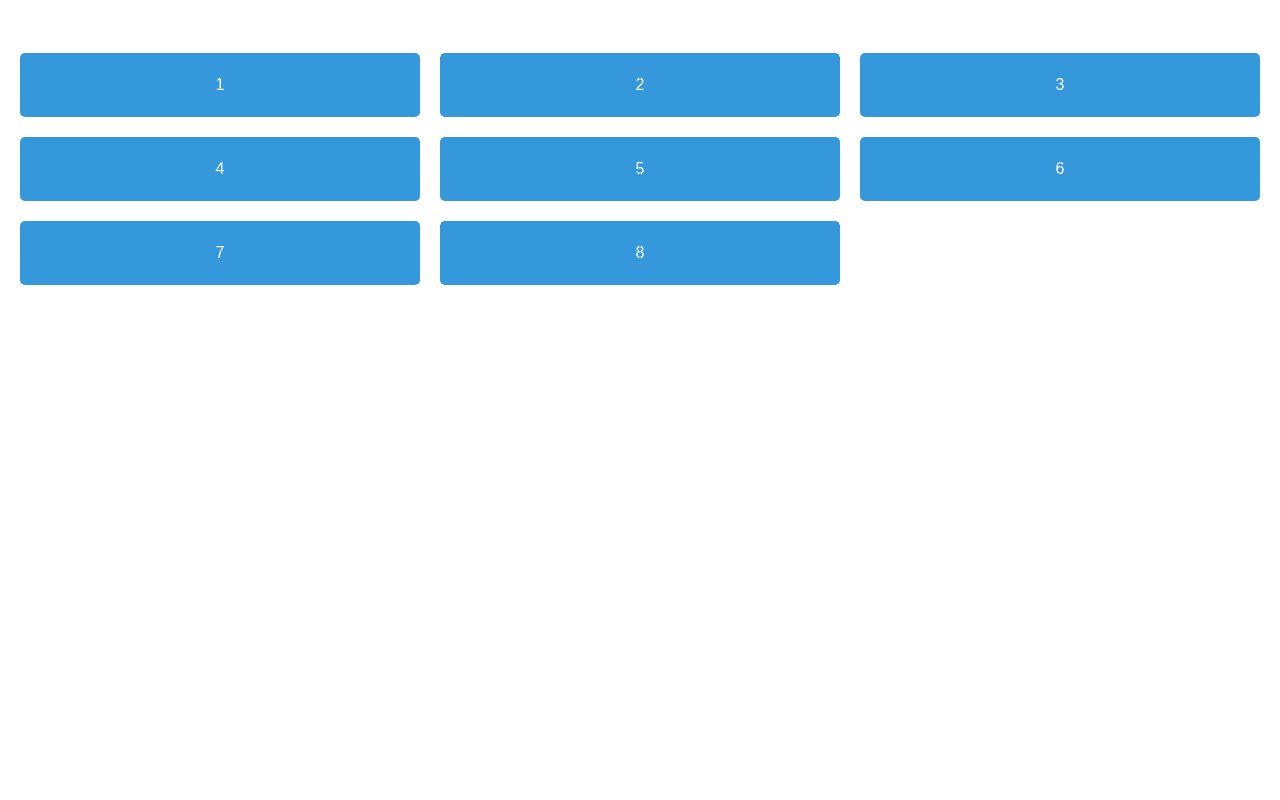
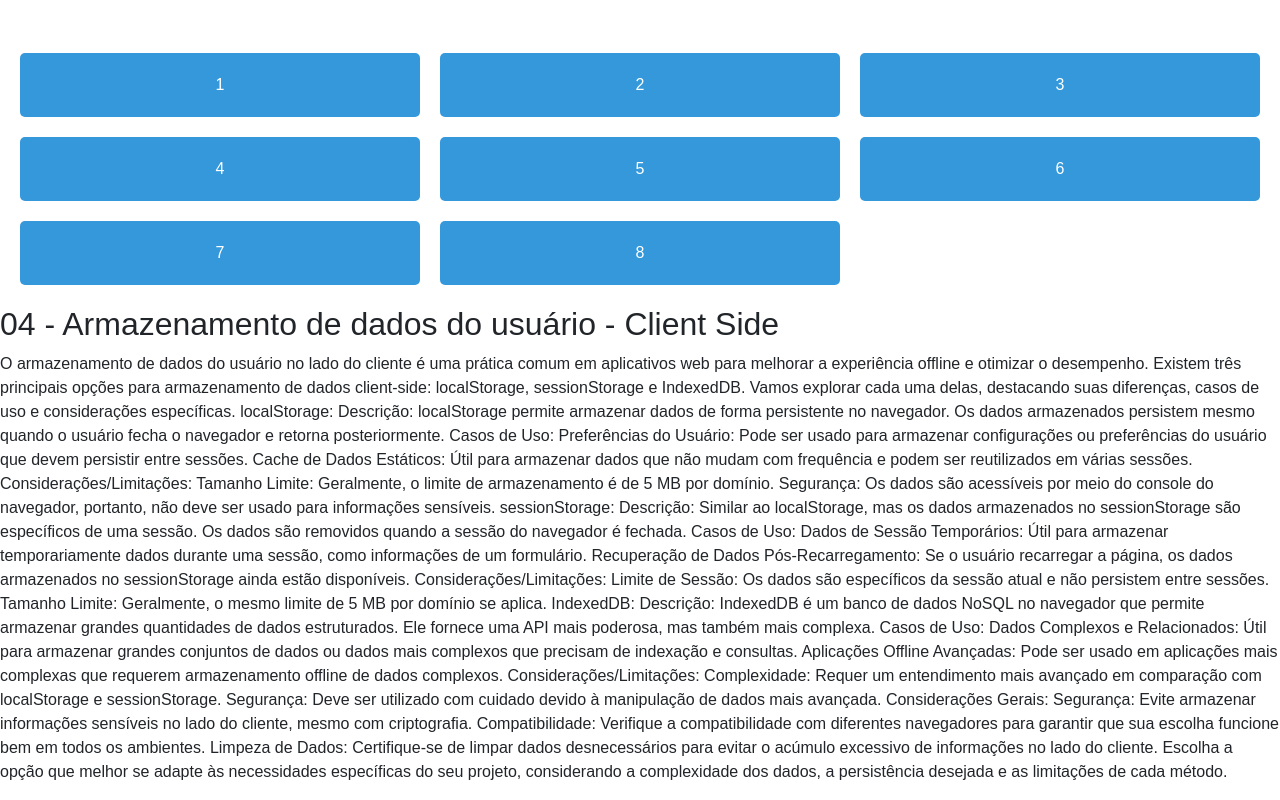
Before and after one commit to willhalen/dulino, a website: page index.html in a window 1280 px wide. Shown: the part 317-1117 px from the top of the page. Before the commit the page ends 800 px from the top, so only its background shows below. Drawn offline with nearby package versions, Linux system fonts and the light colour scheme.

Commit message:
inserido 04

```diff
--- a/index.html
+++ b/index.html
@@ -36,7 +36,7 @@
 <body>
 
     <div class="container py-5 px-5">
-        <h2>Teste 01 - Explicação</h2>
+        <h2>Teste 01 - CSS</h2>
         <p>No exemplo, estamos usando grid-template-columns para criar um layout de grade responsivo.</p>
         <p>A propriedade repeat(auto-fit, minmax(200px, 1fr)) significa que o número de colunas será ajustado automaticamente para caber na largura do contêiner, e cada coluna terá no mínimo 200 pixels de largura e ocupará a fração restante do espaço disponível (1fr).</p>
         <p>No Sass simplifica a escrita do código CSS usando aninhamento e variáveis, deixando o codigo mais legível e fácil de manutenção.</p>
@@ -52,4 +52,42 @@
         <div class="item">7</div>
         <div class="item">8</div>
     </div>
+
+    <h2> 04 - Armazenamento de dados do usuário - Client Side</h2>
+    <p>O armazenamento de dados do usuário no lado do cliente é uma prática comum em aplicativos web para melhorar a experiência offline e otimizar o desempenho. Existem três principais opções para armazenamento de dados client-side: localStorage, sessionStorage e IndexedDB. Vamos explorar cada uma delas, destacando suas diferenças, casos de uso e considerações específicas.
+
+        localStorage:
+            Descrição: localStorage permite armazenar dados de forma persistente no navegador. Os dados armazenados persistem mesmo quando o usuário fecha o navegador e retorna posteriormente.
+            Casos de Uso:
+                Preferências do Usuário: Pode ser usado para armazenar configurações ou preferências do usuário que devem persistir entre sessões.
+                Cache de Dados Estáticos: Útil para armazenar dados que não mudam com frequência e podem ser reutilizados em várias sessões.
+            Considerações/Limitações:
+                Tamanho Limite: Geralmente, o limite de armazenamento é de 5 MB por domínio.
+                Segurança: Os dados são acessíveis por meio do console do navegador, portanto, não deve ser usado para informações sensíveis.
+
+        sessionStorage:
+            Descrição: Similar ao localStorage, mas os dados armazenados no sessionStorage são específicos de uma sessão. Os dados são removidos quando a sessão do navegador é fechada.
+            Casos de Uso:
+                Dados de Sessão Temporários: Útil para armazenar temporariamente dados durante uma sessão, como informações de um formulário.
+                Recuperação de Dados Pós-Recarregamento: Se o usuário recarregar a página, os dados armazenados no sessionStorage ainda estão disponíveis.
+            Considerações/Limitações:
+                Limite de Sessão: Os dados são específicos da sessão atual e não persistem entre sessões.
+                Tamanho Limite: Geralmente, o mesmo limite de 5 MB por domínio se aplica.
+
+        IndexedDB:
+            Descrição: IndexedDB é um banco de dados NoSQL no navegador que permite armazenar grandes quantidades de dados estruturados. Ele fornece uma API mais poderosa, mas também mais complexa.
+            Casos de Uso:
+                Dados Complexos e Relacionados: Útil para armazenar grandes conjuntos de dados ou dados mais complexos que precisam de indexação e consultas.
+                Aplicações Offline Avançadas: Pode ser usado em aplicações mais complexas que requerem armazenamento offline de dados complexos.
+            Considerações/Limitações:
+                Complexidade: Requer um entendimento mais avançado em comparação com localStorage e sessionStorage.
+                Segurança: Deve ser utilizado com cuidado devido à manipulação de dados mais avançada.
+
+    Considerações Gerais:
+
+        Segurança: Evite armazenar informações sensíveis no lado do cliente, mesmo com criptografia.
+        Compatibilidade: Verifique a compatibilidade com diferentes navegadores para garantir que sua escolha funcione bem em todos os ambientes.
+        Limpeza de Dados: Certifique-se de limpar dados desnecessários para evitar o acúmulo excessivo de informações no lado do cliente.
+
+    Escolha a opção que melhor se adapte às necessidades específicas do seu projeto, considerando a complexidade dos dados, a persistência desejada e as limitações de cada método.</p>
 </body>
```
